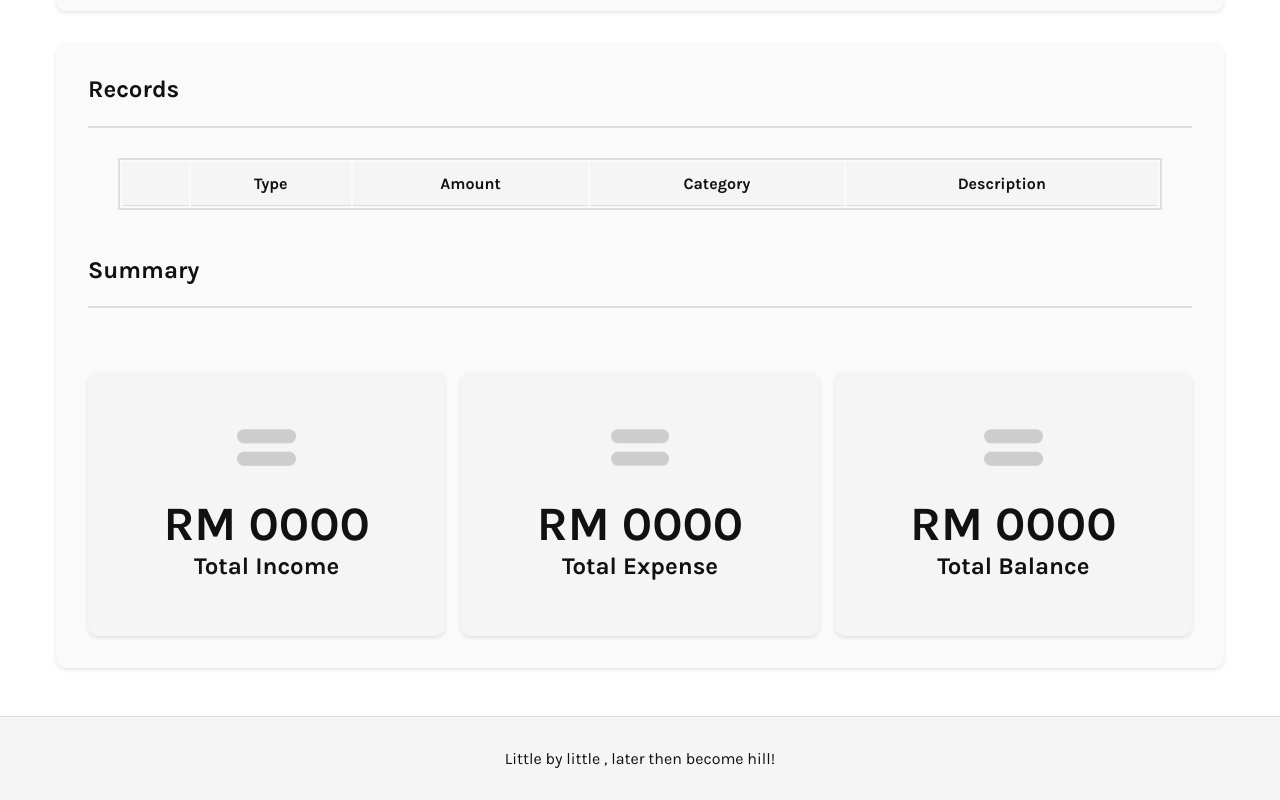
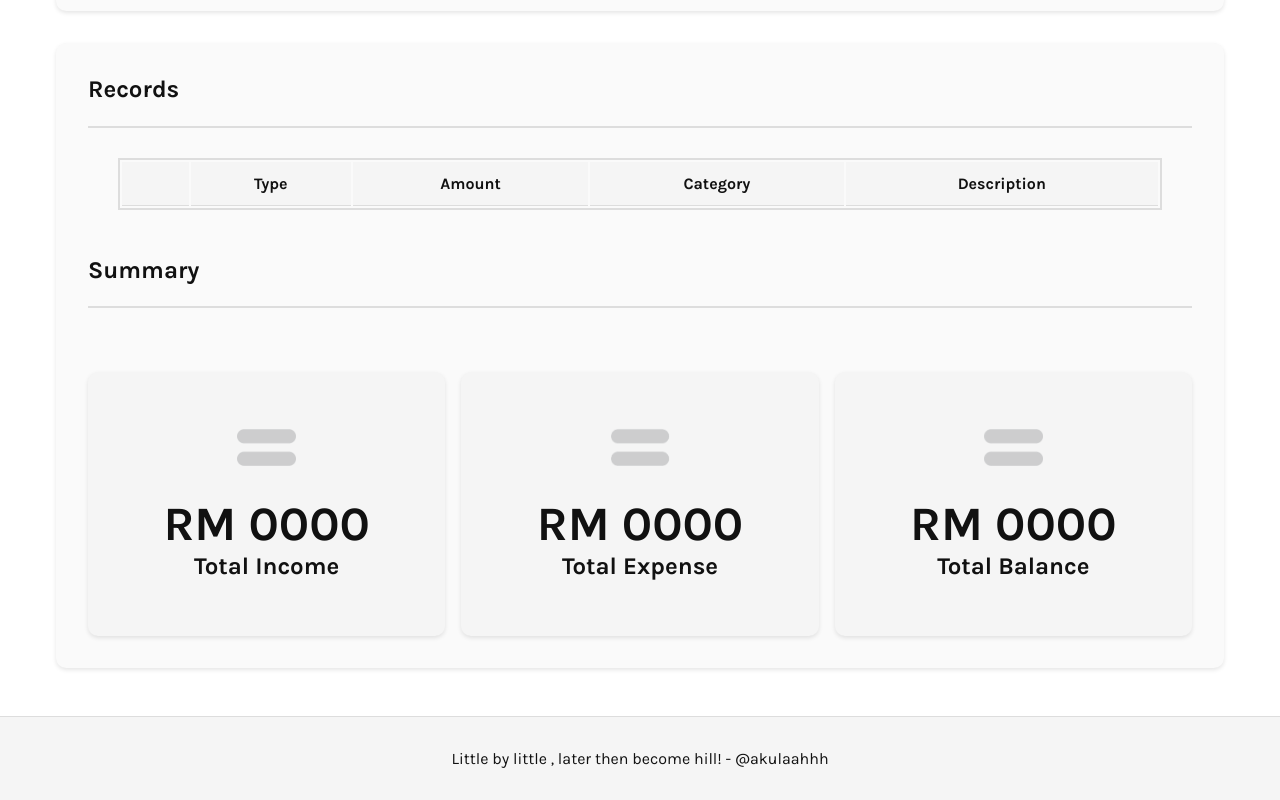
Before and after one commit to akulaahhhh/Personal-Budget-Tracker, a plain HTML site: page index.html in a window 1280 px wide. Shown: the part 464-1264 px from the top of the page. Drawn offline with Linux system fonts and the light colour scheme.

Commit message:
chagne footer tagline

```diff
--- a/index.html
+++ b/index.html
@@ -140,7 +140,7 @@
     </div>
     <footer class="footer">
       <!-- Add your footer content here -->
-      <span>Little by little , later then become hill!<span/>
+      <span>Little by little , later then become hill! - @akulaahhh<span/>
     </footer>
 
     <script src="script.js"></script>
```
